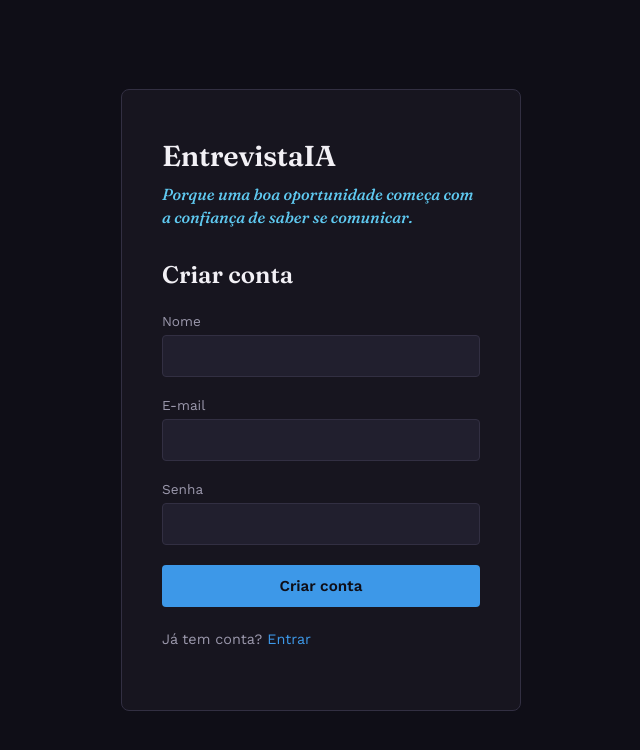
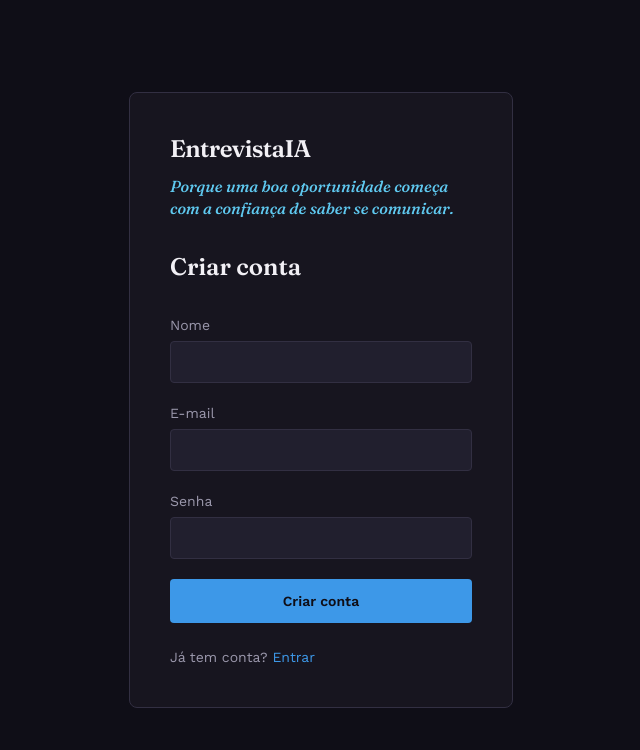
Before and after one commit to leticiateixeiraa/entrevistaia-pfc, a React (Vite) app in the folder frontend/: page /register in a window 1280 px wide. Shown: the top 750 px of the page, without its empty margins (319-959 px from the left). Built offline with nearby package versions, Linux system fonts and the light colour scheme; no server answers.

Commit message:
feat(auth-frontend): ajustes

```diff
--- a/frontend/package.json
+++ b/frontend/package.json
@@ -10,10 +10,12 @@
     "preview": "vite preview"
   },
   "dependencies": {
+    "@tailwindcss/vite": "^4.3.3",
     "axios": "^1.20.0",
     "react": "^19.2.8",
     "react-dom": "^19.2.8",
-    "react-router-dom": "^7.18.3"
+    "react-router-dom": "^7.18.3",
+    "tailwindcss": "^4.3.3"
   },
   "devDependencies": {
     "@types/node": "^24.13.3",
--- a/frontend/src/App.tsx
+++ b/frontend/src/App.tsx
@@ -4,11 +4,15 @@ import Register from "./pages/Register";
 
 function App() {
   return (
-    <div className="auth-shell">
-      <div className="auth-panel">
-        <div className="auth-brand">
-          <h1>EntrevistaIA</h1>
-          <p>Porque uma boa oportunidade começa com a confiança de saber se comunicar.</p>
+    <div className="min-h-screen flex items-center justify-center p-6">
+      <div className="w-full max-w-sm bg-ink-900 border border-ink-700 rounded-lg p-10">
+        <div className="mb-8">
+          <h1 className="font-display text-2xl font-semibold tracking-tight">
+            EntrevistaIA
+          </h1>
+          <p className="font-display italic font-medium text-amber-400 mt-2.5 leading-snug">
+            Porque uma boa oportunidade começa com a confiança de saber se comunicar.
+          </p>
         </div>
 
         <Routes>
--- a/frontend/src/index.css
+++ b/frontend/src/index.css
@@ -1,146 +1,21 @@
 @import url('https://fonts.googleapis.com/css2?family=Fraunces:ital,wght@0,400;0,600;1,500&family=Work+Sans:wght@400;500;600&display=swap');
+@import "tailwindcss";
 
-:root {
-  --ink-950: #0f0e17;
-  --ink-900: #17151f;
-  --ink-800: #211f2e;
-  --ink-700: #322f42;
-  --amber-500: #3d98e8;
-  --amber-400: #5fc9f0;
-  --text-100: #f2f0f5;
-  --text-400: #9b98ac;
-  --red-400: #e1636b;
-}
-
-* {
-  box-sizing: border-box;
-}
-
-html, body, #root {
-  height: 100%;
-  margin: 0;
+@theme {
+  --color-ink-950: #0f0e17;
+  --color-ink-900: #17151f;
+  --color-ink-800: #211f2e;
+  --color-ink-700: #322f42;
+  --color-amber-500: #3d98e8;
+  --color-amber-400: #5fc9f0;
+  --color-text-100: #f2f0f5;
+  --color-text-400: #9b98ac;
+  --color-red-400: #e1636b;
+  --font-display: 'Fraunces', serif;
+  --font-body: 'Work Sans', sans-serif;
 }
 
 body {
-  background: var(--ink-950);
-  color: var(--text-100);
-  font-family: 'Work Sans', sans-serif;
-  -webkit-font-smoothing: antialiased;
+  @apply bg-ink-950 text-text-100 font-body antialiased;
+  margin: 0;
 }
-
-.auth-shell {
-  min-height: 100vh;
-  display: flex;
-  align-items: center;
-  justify-content: center;
-  padding: 24px;
-}
-
-.auth-panel {
-  width: 100%;
-  max-width: 400px;
-  background: var(--ink-900);
-  border: 1px solid var(--ink-700);
-  border-radius: 8px;
-  padding: 48px 40px;
-}
-
-.auth-brand {
-  margin-bottom: 32px;
-}
-
-.auth-brand h1 {
-  font-family: 'Fraunces', serif;
-  font-weight: 600;
-  font-size: 1.8rem;
-  margin: 0;
-  letter-spacing: -0.01em;
-}
-
-.auth-brand p {
-  font-family: 'Fraunces', serif;
-  font-style: italic;
-  font-weight: 500;
-  font-size: 1rem;
-  color: var(--amber-400);
-  line-height: 1.4;
-  margin: 10px 0 0;
-}
-
-.auth-form h2 {
-  font-family: 'Fraunces', serif;
-  font-weight: 600;
-  font-size: 1.5rem;
-  margin: 0 0 24px;
-}
-
-.field {
-  margin-bottom: 20px;
-  text-align: left;
-}
-
-.field label {
-  display: block;
-  font-size: 0.85rem;
-  color: var(--text-400);
-  margin-bottom: 6px;
-}
-
-.field input {
-  width: 100%;
-  background: var(--ink-800);
-  border: 1px solid var(--ink-700);
-  border-radius: 4px;
-  padding: 11px 12px;
-  font-family: 'Work Sans', sans-serif;
-  font-size: 0.95rem;
-  color: var(--text-100);
-}
-
-.field input:focus {
-  outline: none;
-  border-color: var(--amber-500);
-}
-
-.error-text {
-  color: var(--red-400);
-  font-size: 0.85rem;
-  margin: -8px 0 20px;
-}
-
-.btn-primary {
-  width: 100%;
-  background: var(--amber-500);
-  color: var(--ink-950);
-  border: none;
-  border-radius: 4px;
-  padding: 12px;
-  font-family: 'Work Sans', sans-serif;
-  font-weight: 600;
-  font-size: 0.95rem;
-  cursor: pointer;
-}
-
-.btn-primary:disabled {
-  opacity: 0.6;
-  cursor: default;
-}
-
-.btn-primary:hover:not(:disabled) {
-  background: var(--amber-400);
-}
-
-.auth-switch {
-  margin-top: 24px;
-  font-size: 0.9rem;
-  color: var(--text-400);
-}
-
-.auth-switch a {
-  color: var(--amber-500);
-  text-decoration: none;
-}
-
-.auth-switch a:hover {
-  text-decoration: underline;
-}
--- a/frontend/src/pages/Login.tsx
+++ b/frontend/src/pages/Login.tsx
@@ -22,39 +22,56 @@ export default function Login() {
   }
 
   return (
-    <form className="auth-form" onSubmit={handleSubmit}>
-      <h2>Entrar</h2>
+    <form onSubmit={handleSubmit}>
+      <h2 className="font-display text-2xl font-semibold mb-8">Entrar</h2>
 
-      <div className="field">
-        <label htmlFor="login-email">E-mail</label>
+      <div className="mb-5 text-left">
+        <label htmlFor="login-email" className="block text-sm text-text-400 mb-1.5">
+          E-mail
+        </label>
         <input
           id="login-email"
           type="email"
           required
           value={email}
           onChange={(e) => setEmail(e.target.value)}
+          className="w-full bg-ink-800 border border-ink-700 rounded px-3 py-2.5 text-sm text-text-100 focus:outline-none focus:border-amber-500"
         />
       </div>
 
-      <div className="field">
-        <label htmlFor="login-password">Senha</label>
+      <div className="mb-5 text-left">
+        <label htmlFor="login-password" className="block text-sm text-text-400 mb-1.5">
+          Senha
+        </label>
         <input
           id="login-password"
           type="password"
           required
           value={password}
           onChange={(e) => setPassword(e.target.value)}
+          className="w-full bg-ink-800 border border-ink-700 rounded px-3 py-2.5 text-sm text-text-100 focus:outline-none focus:border-amber-500"
         />
       </div>
 
-      {error && <p className="error-text" role="alert">{error}</p>}
+      {error && (
+        <p role="alert" className="text-red-400 text-sm -mt-2 mb-5">
+          {error}
+        </p>
+      )}
 
-      <button className="btn-primary" type="submit" disabled={loading}>
+      <button
+        type="submit"
+        disabled={loading}
+        className="w-full bg-amber-500 text-ink-950 rounded py-3 font-semibold text-sm cursor-pointer hover:bg-amber-400 disabled:opacity-60 disabled:cursor-default"
+      >
         {loading ? "Entrando..." : "Entrar"}
       </button>
 
-      <p className="auth-switch">
-        Ainda não tem conta? <Link to="/register">Criar conta</Link>
+      <p className="mt-6 text-sm text-text-400">
+        Ainda não tem conta?{" "}
+        <Link to="/register" className="text-amber-500 hover:underline">
+          Criar conta
+        </Link>
       </p>
     </form>
   );
--- a/frontend/src/pages/Register.tsx
+++ b/frontend/src/pages/Register.tsx
@@ -29,31 +29,39 @@ export default function Register() {
   }
 
   return (
-    <form className="auth-form" onSubmit={handleSubmit}>
-      <h2>Criar conta</h2>
+    <form onSubmit={handleSubmit}>
+      <h2 className="font-display text-2xl font-semibold mb-8">Criar conta</h2>
 
-      <div className="field">
-        <label htmlFor="register-name">Nome</label>
+      <div className="mb-5 text-left">
+        <label htmlFor="register-name" className="block text-sm text-text-400 mb-1.5">
+          Nome
+        </label>
         <input
           id="register-name"
           value={name}
           onChange={(e) => setName(e.target.value)}
+          className="w-full bg-ink-800 border border-ink-700 rounded px-3 py-2.5 text-sm text-text-100 focus:outline-none focus:border-amber-500"
         />
       </div>
 
-      <div className="field">
-        <label htmlFor="register-email">E-mail</label>
+      <div className="mb-5 text-left">
+        <label htmlFor="register-email" className="block text-sm text-text-400 mb-1.5">
+          E-mail
+        </label>
         <input
           id="register-email"
           type="email"
           required
           value={email}
           onChange={(e) => setEmail(e.target.value)}
+          className="w-full bg-ink-800 border border-ink-700 rounded px-3 py-2.5 text-sm text-text-100 focus:outline-none focus:border-amber-500"
         />
       </div>
 
-      <div className="field">
-        <label htmlFor="register-password">Senha</label>
+      <div className="mb-5 text-left">
+        <label htmlFor="register-password" className="block text-sm text-text-400 mb-1.5">
+          Senha
+        </label>
         <input
           id="register-password"
           type="password"
@@ -61,17 +69,29 @@ export default function Register() {
           minLength={8}
           value={password}
           onChange={(e) => setPassword(e.target.value)}
+          className="w-full bg-ink-800 border border-ink-700 rounded px-3 py-2.5 text-sm text-text-100 focus:outline-none focus:border-amber-500"
         />
       </div>
 
-      {error && <p className="error-text" role="alert">{error}</p>}
+      {error && (
+        <p role="alert" className="text-red-400 text-sm -mt-2 mb-5">
+          {error}
+        </p>
+      )}
 
-      <button className="btn-primary" type="submit" disabled={loading}>
+      <button
+        type="submit"
+        disabled={loading}
+        className="w-full bg-amber-500 text-ink-950 rounded py-3 font-semibold text-sm cursor-pointer hover:bg-amber-400 disabled:opacity-60 disabled:cursor-default"
+      >
         {loading ? "Criando..." : "Criar conta"}
       </button>
 
-      <p className="auth-switch">
-        Já tem conta? <Link to="/login">Entrar</Link>
+      <p className="mt-6 text-sm text-text-400">
+        Já tem conta?{" "}
+        <Link to="/login" className="text-amber-500 hover:underline">
+          Entrar
+        </Link>
       </p>
     </form>
   );
--- a/frontend/vite.config.ts
+++ b/frontend/vite.config.ts
@@ -1,7 +1,7 @@
+import { defineConfig } from 'vite'
 import react from '@vitejs/plugin-react'
-import { defineConfig } from 'vite'
+import tailwindcss from '@tailwindcss/vite'
 
-// https://vite.dev/config/
 export default defineConfig({
-  plugins: [react()],
+  plugins: [react(), tailwindcss()],
 })
```
Also changed, not shown: 1 other file (tests, documents, lock files or other folders).
